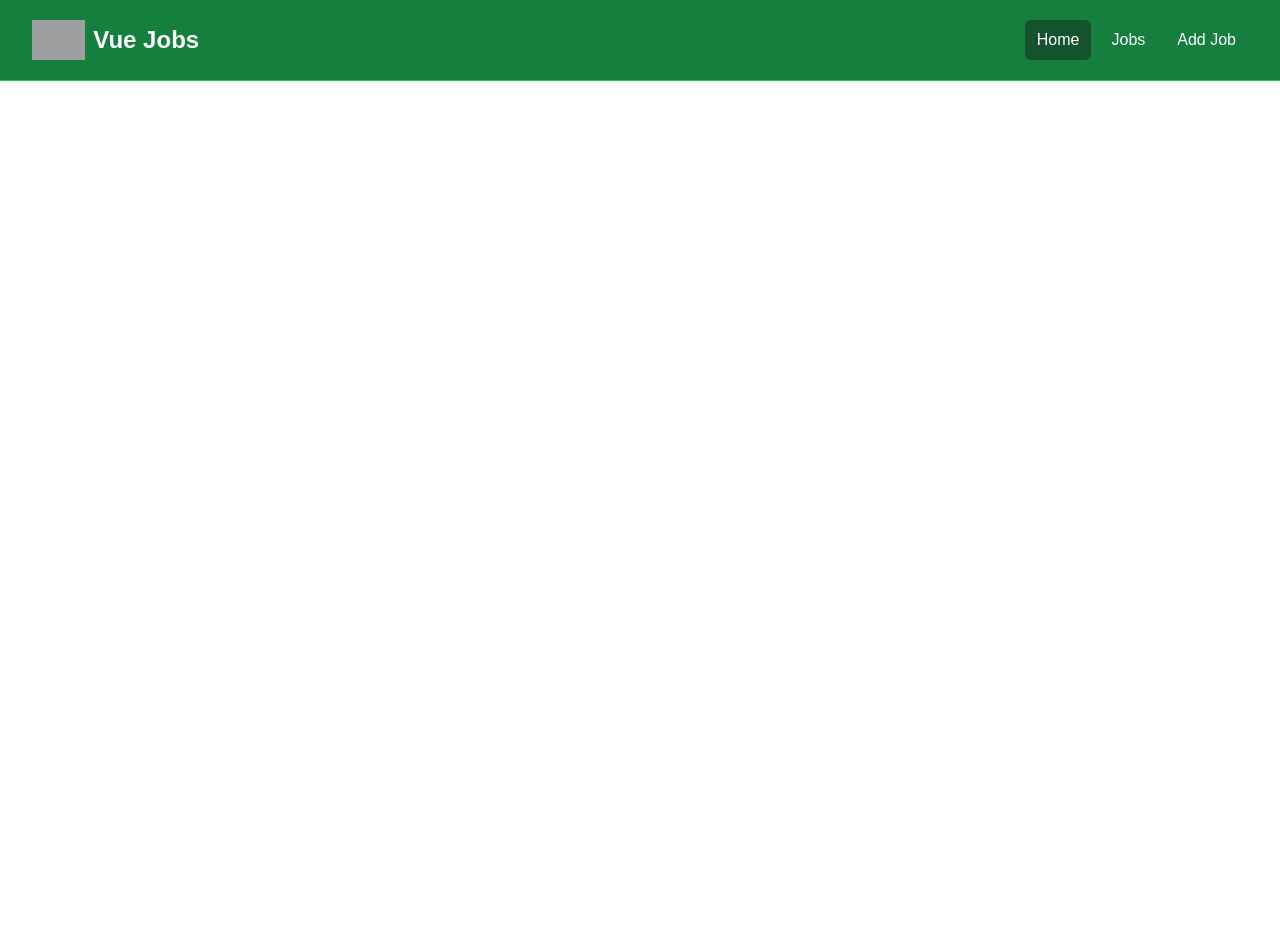
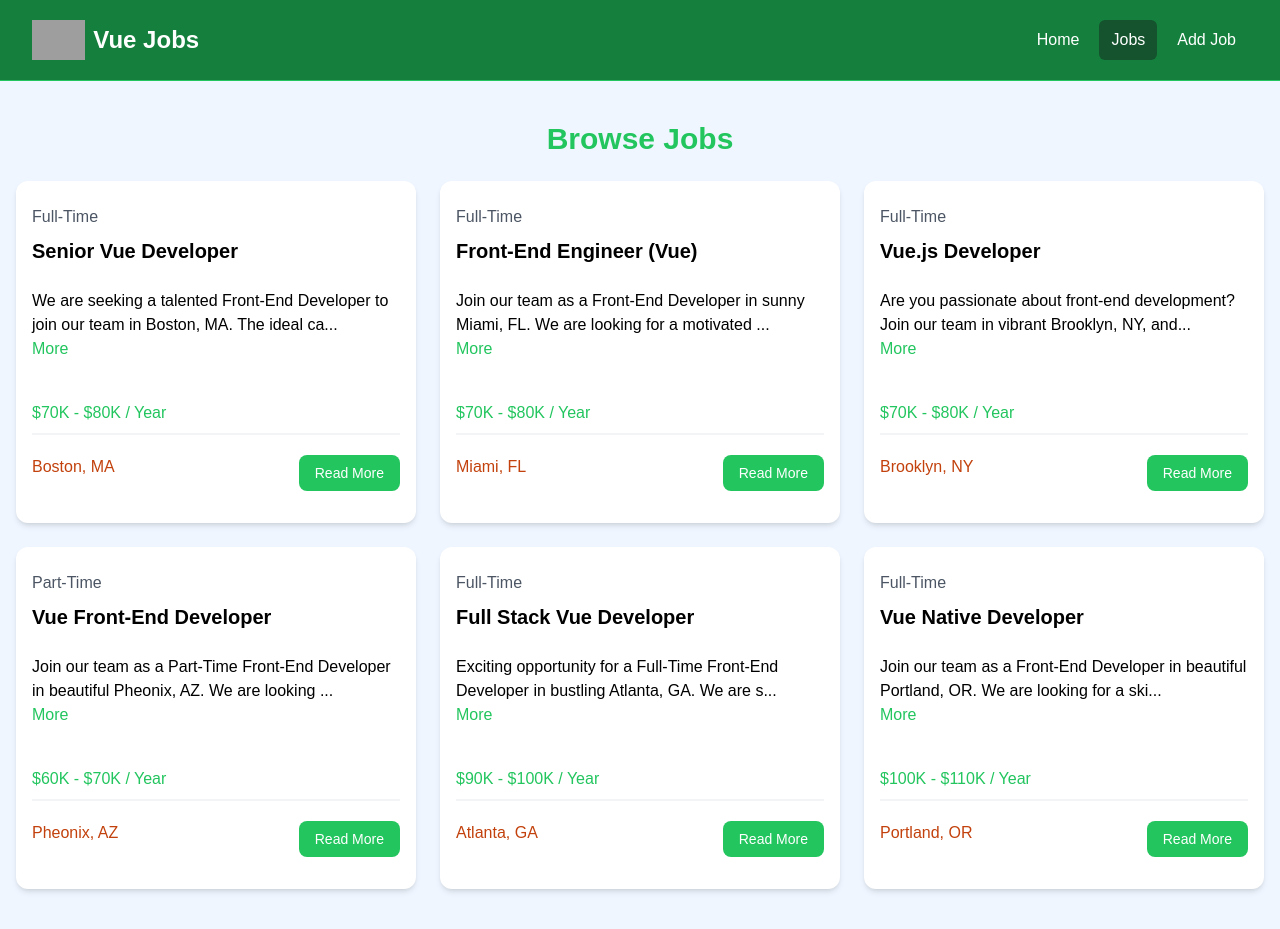
Before and after one commit to bizhan01/vue-jobs-app, a Vue app: page /jobs in a window 1280 px wide. Before the commit the page ends 800 px from the top, so only its background shows below. Built offline with nearby package versions, Linux system fonts and the light colour scheme; grey boxes are pictures that could not be loaded; the HTML template or start-up script is replaced by a standard one.

Commit message:
Router Link Setup

```diff
--- a/package.json
+++ b/package.json
@@ -9,6 +9,7 @@
     "preview": "vite preview"
   },
   "dependencies": {
+    "primeicons": "^7.0.0",
     "vue": "^3.4.29"
   },
   "devDependencies": {
--- a/src/components/HomeCards.vue
+++ b/src/components/HomeCards.vue
@@ -1,4 +1,5 @@
 <script setup>
+import { RouterLink } from "vue-router";
 import CardVue from "./Card.vue";
 </script>
 
@@ -12,24 +13,24 @@ import CardVue from "./Card.vue";
             <p class="mt-2 mb-4">
               Browse our Vue jobs and start your career today
             </p>
-            <a
-              href="jobs.html"
+            <RouterLink
+              to="/jobs"
               class="inline-block bg-black text-white rounded-lg px-4 py-2 hover:bg-gray-700"
             >
               Browse Jobs
-            </a>
+            </RouterLink>
           </CardVue>
           <CardVue bg="bg-green-100">
             <h2 class="text-2xl font-bold">For Employers</h2>
             <p class="mt-2 mb-4">
               List your job to find the perfect developer for the role
             </p>
-            <a
-              href="add-job.html"
+            <RouterLink
+              to="/jobs/add"
               class="inline-block bg-green-500 text-white rounded-lg px-4 py-2 hover:bg-green-600"
             >
               Add Job
-            </a>
+            </RouterLink>
           </CardVue>
         </div>
       </div>
--- a/src/components/JobListings.vue
+++ b/src/components/JobListings.vue
@@ -1,4 +1,5 @@
 <script setup>
+import { RouterLink } from 'vue-router';
 import JobListing from './jobListing.vue'
 import jobData from '@/jobs.json';
 import { ref, defineProps } from 'vue';
@@ -28,11 +29,11 @@ const jobs = ref(jobData);
          </div>
     </section>
     <section v-if='showButton' class="m-auto max-w-lg my-10 px-6">
-        <a
-            href="/jobs"
+        <RouterLink
+            to="/jobs"
             class="block bg-black text-white text-center py-4 px-6 rounded-xl hover:bg-gray-700"
             >View All Jobs
-        </a>
+        </RouterLink>
     </section>
     </div>
 </template>
--- a/src/components/NavbarViwe.vue
+++ b/src/components/NavbarViwe.vue
@@ -1,5 +1,11 @@
 <script setup>
+import { RouterLink, useRoute } from 'vue-router';
 import logo from '@/assets/img/logo.png'
+
+const isActiveLink = (routePath) => {
+  const route = useRoute();
+  return route.path === routePath;
+}
 </script>
 
 <template>
@@ -18,20 +24,44 @@ import logo from '@/assets/img/logo.png'
             </a>
             <div class="md:ml-auto">
               <div class="flex space-x-2">
-                <a
-                  href="index.html"
-                  class="text-white bg-green-900 hover:bg-gray-900 hover:text-white rounded-md px-3 py-2"
-                  >Home</a
+                <RouterLink
+                  to="/"
+                  :class="[
+                    isActiveLink('/')
+                    ? 'bg-green-900'
+                    : 'hover:bg-gray-900 hover:text-white',
+                    'text-white',
+                    'px-3',
+                    'py-2',
+                    'rounded-md'
+                  ]"
+                  >Home</RouterLink
                 >
-                <a
-                  href="jobs.html"
-                  class="text-white hover:bg-green-900 hover:text-white rounded-md px-3 py-2"
-                  >Jobs</a
+                <RouterLink
+                  to="/jobs"
+                  :class="[
+                    isActiveLink('/jobs')
+                    ? 'bg-green-900'
+                    : 'hover:bg-gray-900 hover:text-white',
+                    'text-white',
+                    'px-3',
+                    'py-2',
+                    'rounded-md'
+                  ]"
+                  >Jobs</RouterLink
                 >
-                <a
-                  href="add-job.html"
-                  class="text-white hover:bg-green-900 hover:text-white rounded-md px-3 py-2"
-                  >Add Job</a
+                <RouterLink
+                  to="/jobs/add"
+                  :class="[
+                    isActiveLink('/jobs/add')
+                    ? 'bg-green-900'
+                    : 'hover:bg-gray-900 hover:text-white',
+                    'text-white',
+                    'px-3',
+                    'py-2',
+                    'rounded-md'
+                  ]"
+                  >Add Job</RouterLink
                 >
               </div>
             </div>
--- a/src/components/jobListing.vue
+++ b/src/components/jobListing.vue
@@ -1,5 +1,6 @@
 <script setup>
-import { defineProps, ref, computed } from 'vue';
+import { RouterLink } from 'vue-router';
+import {  ref, computed } from 'vue';
 
 const props = defineProps({
     job: Object
@@ -43,15 +44,15 @@ const truncateDescription = computed(() => {
 
                 <div class="flex flex-col lg:flex-row justify-between mb-4">
                 <div class="text-orange-700 mb-3">
-                    <i class="pi pi-map text-orange-700"></i>
+                    <i class="pi pi-map-marker text-orange-700"></i>
                     {{ job.location }}
                 </div>
-                <a
-                    :href="'/job/' + job.id"
+                <RouterLink
+                    :to="'/job/' + job.id"
                     class="h-[36px] bg-green-500 hover:bg-green-600 text-white px-4 py-2 rounded-lg text-center text-sm"
                 >
                     Read More
-                </a>
+                </RouterLink>
             </div>
         </div>
     </div>
--- a/src/router/index.js
+++ b/src/router/index.js
@@ -1,5 +1,6 @@
 import { createRouter, createWebHistory } from "vue-router";
 import HomeView from "@/views/HomeView.vue";
+import JobsView from "@/views/JobsView.vue";
 
 const router = createRouter({
   history: createWebHistory(import.meta.env.BASE_URL),
@@ -9,6 +10,11 @@ const router = createRouter({
       name: "home",
       component: HomeView,
     },
+    {
+      path: "/jobs",
+      name: "jobs",
+      component: JobsView,
+    },
   ],
 });
 
--- /dev/null
+++ b/src/views/JobsView.vue
@@ -0,0 +1,7 @@
+<script setup>
+import JobListings from '@/components/JobListings.vue';
+</script>
+
+<template>
+    <JobListings/>
+</template>
```
Also changed, not shown: 1 other file (tests, documents, lock files or other folders).
